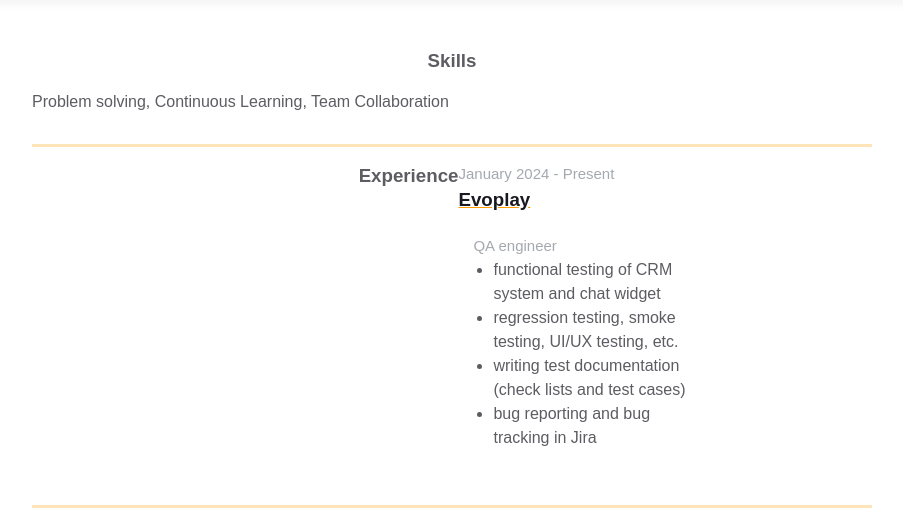
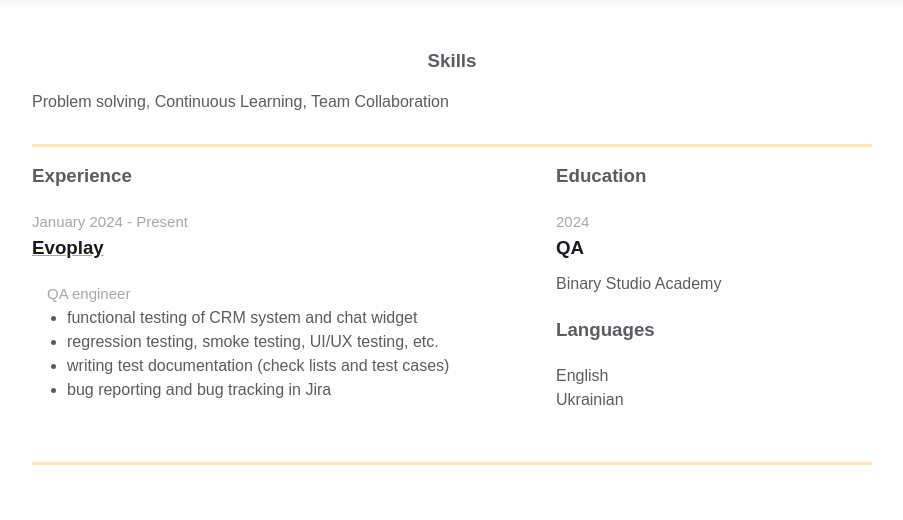
Before and after one commit to Kate-pa/homepage, a plain HTML site: page index.html in a window 1280 px wide. Shown: the part 432-952 px from the top of the page, without its empty margins (188-1091 px from the left). After the commit the page ends 912 px from the top, so only its background shows below. Drawn offline with Linux system fonts and the light colour scheme.

Commit message:
edited index.html

```diff
--- a/index.html
+++ b/index.html
@@ -83,20 +83,18 @@
   <div class="container">
     <div class="resume__block">
       <div class="main-info fh">
-        <div class="experiences"></div>
+        <div class="experiences">
         <h3 class="experiences__header">Experience</h3>
         <div class="experiences__company">
           <div class="experiences__company-header">
             <span class="experiences__company-header-durability"
-              >January 2024 - Present</span
-            >
+              >January 2024 - Present</span>
             <h3 class="experiences__company-header-name">Evoplay</h3>
           </div>
 
           <div class="experiences__company-project">
             <span class="experiences__company-project-role"
-              >QA engineer</span
-            >
+              >QA engineer</span>
               <ul class="experiences__company-project-responsibilities">
               <li>functional testing of CRM system and chat widget</li>
               <li>regression testing, smoke testing, UI/UX testing, etc.</li>
@@ -105,11 +103,9 @@
             </ul>
           </div>
         </div>
-        <div class="additional-info fv"></div>
       </div>
-    </div>
-  </div>
-<div class="additional-info fv">
+
+  <div class="additional-info fv">
   <div class="additional-info__education">
     <h3 class="additional-info__education-header">Education</h3>
     <div class="additional-info__education-university">
@@ -133,7 +129,9 @@
     </p>
   </div>
 </div>
-
+</div>
+</div>
+</div>
 
 </main>
 
```
